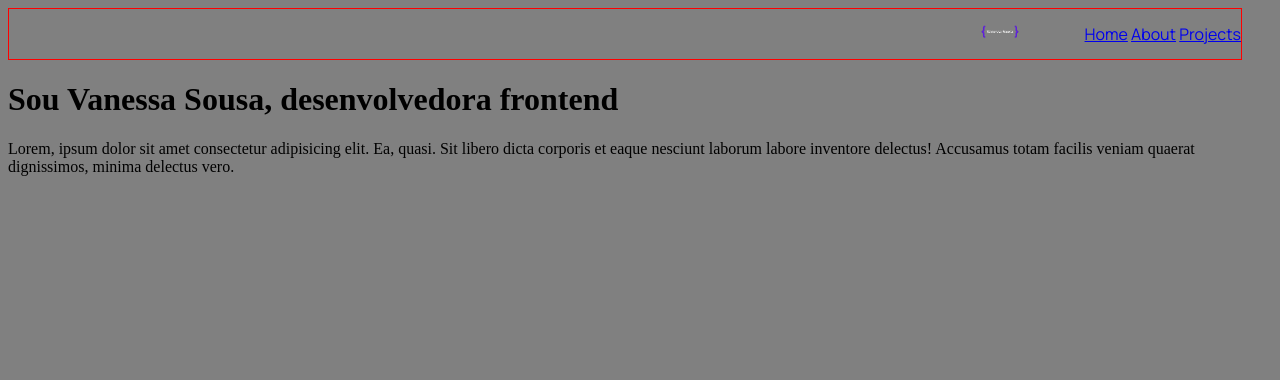
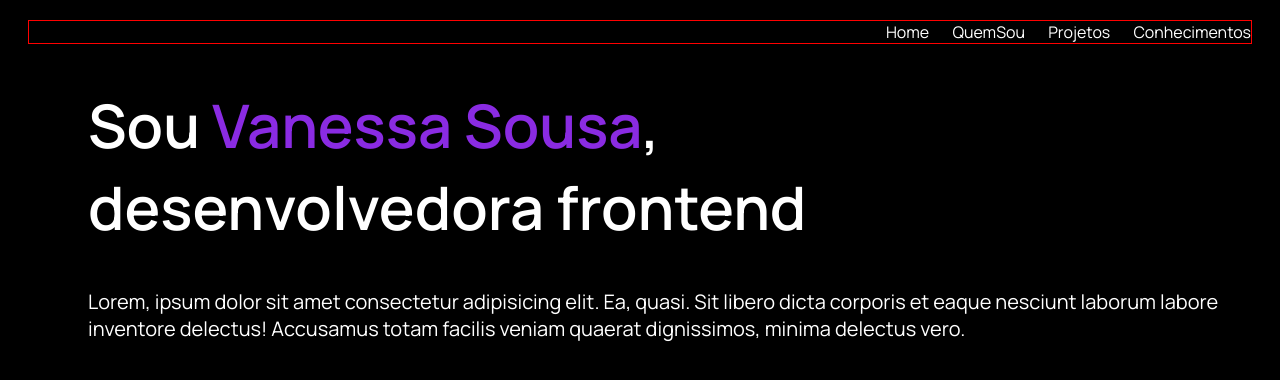
Before and after one commit to vanessasousapro/Portifolio-VSP, a plain HTML site: page Index.html in a window 1280 px wide. Drawn offline with Linux system fonts and the light colour scheme.

Commit message:
Update
Mudanças no inde.html e style.css... Menu, Titulo, Paragrafo, Body e Cores...

```diff
--- a/Index.html
+++ b/Index.html
@@ -1,36 +1,34 @@
 <!DOCTYPE html>
 <html lang="pt-br">
+
 <head>
   <meta charset="UTF-8">
   <meta name="viewport" content="width=device-width, initial-scale=1.0">
   <meta name="author" content="Vanessa Sousa">
-    <meta name="description"
-        content="Portifólio profissional">
+  <meta name="description" content="Portifólio profissional">
 
-        <link href="https://fonts.googleapis.com/css2?family=Manrope:wght@200;300;400;500;600&family=Poppins:wght@300;400;500;600&display=swap" rel="stylesheet">
+  <link
+    href="https://fonts.googleapis.com/css2?family=Manrope:wght@200;300;400;500;600&family=Poppins:wght@300;400;500;600&display=swap"
+    rel="stylesheet">
   <link rel="stylesheet" href="./assets/css/style.css">
   <title>Vanessa Sousa Pro</title>
 </head>
+
 <body class="body__home">
   <div>
     <header class="header">
-            <div class="foto__header">
-                <img src="./assets/imagens/logo-portifolio-png.png" alt="foto-header">
-            </div>
       <div class="menu">
-                <a href="#" class="social-links"
-                  >Home</a
-                >
-                <a href="#" class="social-links"
-                  >About</a
-                >
-                <a href="#" class="social-links"
-                  >Projects</a
-                >
+        <a href="#" class="social-links">Home</a>
+        <a href="#" class="social-links">QuemSou</a>
+        <a href="#" class="social-links">Projetos</a>
+        <a href="#" class="social-links">Conhecimentos</a>
       </div>
     </header>
   </div>
-    <h1 class="titulo__home">Sou Vanessa Sousa, desenvolvedora frontend</h1>
-    <p class="paragrafo__principal">Lorem, ipsum dolor sit amet consectetur adipisicing elit. Ea, quasi. Sit libero dicta corporis et eaque nesciunt laborum labore inventore delectus! Accusamus totam facilis veniam quaerat dignissimos, minima delectus vero.</p>
+  <h1 class="titulo__home">Sou <b>Vanessa Sousa</b>, <br> desenvolvedora frontend</h1>
+  <p class="paragrafo__principal">Lorem, ipsum dolor sit amet consectetur adipisicing elit. Ea, quasi. Sit libero dicta
+    corporis et eaque nesciunt laborum labore inventore delectus! Accusamus totam facilis veniam quaerat dignissimos,
+    minima delectus vero.</p>
 </body>
+
 </html>
--- a/assets/css/style.css
+++ b/assets/css/style.css
@@ -1,5 +1,5 @@
 .body__home {
-    background-color: grey
+    background-color: black
 }
 
 .header {
@@ -7,16 +7,36 @@
     font-family: "Manrope", sans-serif;
     display: flex;
     justify-content: end;
+    margin: 20px; /*Aumentar aqui*/
     align-items: center;
-    line-height: 50%;
-    margin-right: 30px;
 }
 
-.foto__header {
-    display: flex;
-    justify-content: start;
-    width: 50px;
-    height: 50px;
-    border-radius: 50px;
-    margin-right: 60px;
+.header a {
+    text-decoration: none;
+    color: white;
 }
+
+.menu {
+    word-spacing: 20px;
+}
+
+/*Colocar Propriedades da foto aqui*/
+
+.titulo__home {
+    font-family: "Manrope", sans-serif;
+    color: white;
+    font-size: 60px;
+    margin-left: 80px;
+}
+
+.paragrafo__principal {
+    font-family: "Manrope", sans-serif;
+    color: white;
+    font-size: 20px;
+    text-align: left;
+    margin-left: 80px;
+}
+
+b {
+    color: blueviolet;
+}
```
Lines whose indentation alone changed are shown as unchanged.
